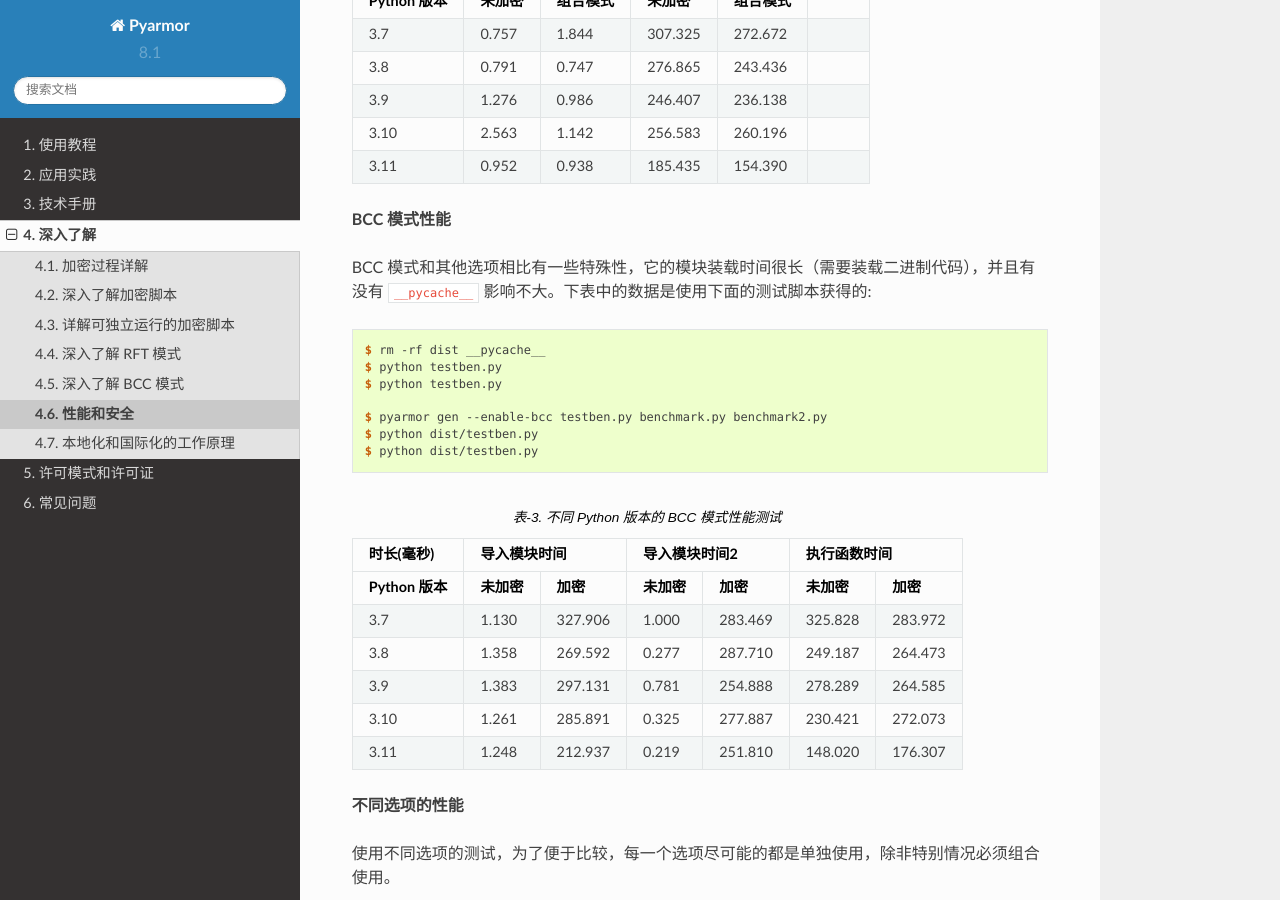
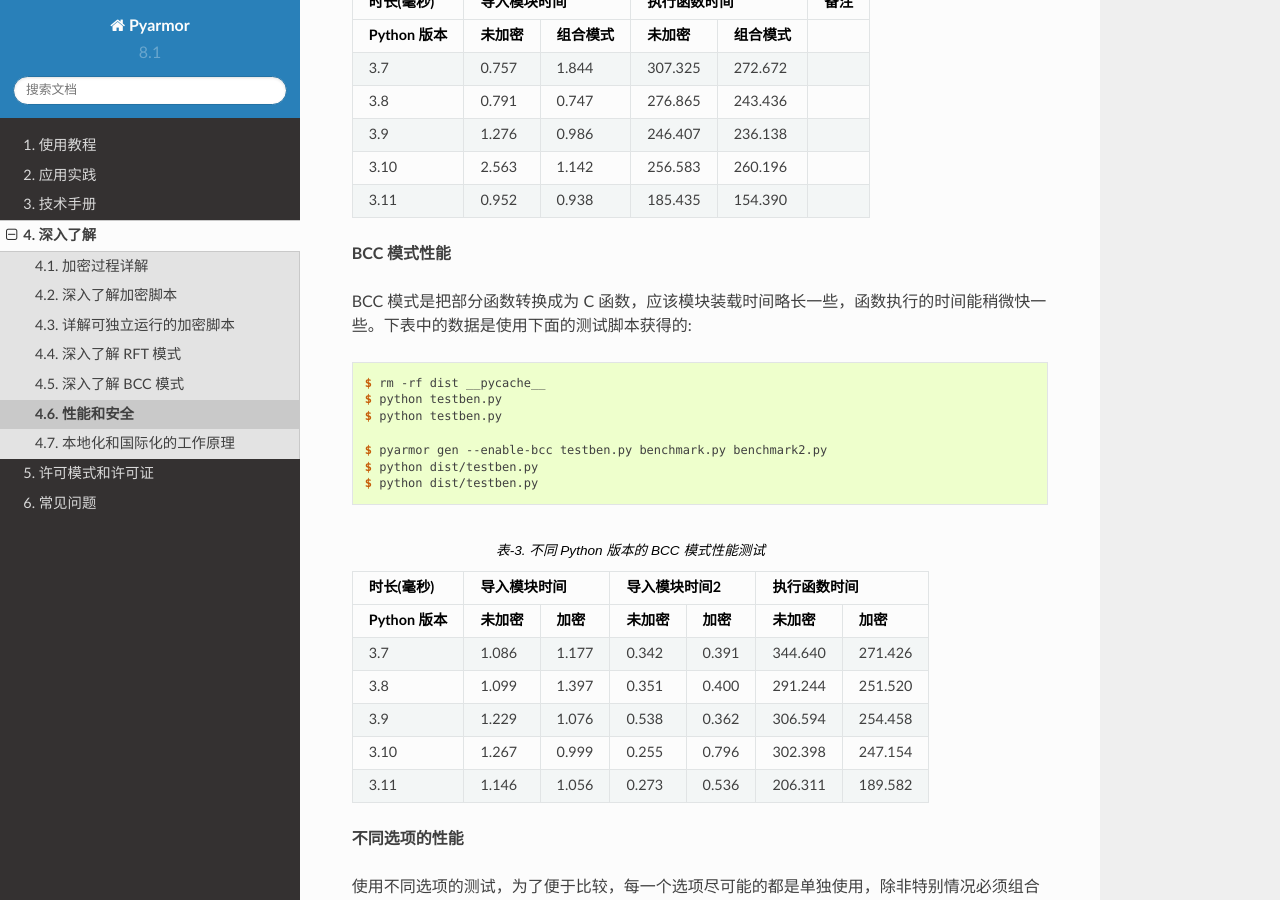
Before and after one commit to dashingsoft/pyarmor-docs-zh, a Sphinx documentation site: the page built from docs/topic/performance.rst, in a window 1280 px wide and 900 px high, scrolled down 3559 px. Built offline with Sphinx 7.4.7 and the Read the Docs theme 2.0.0, drawn with Linux system fonts in a browser that asks for light colours; pages that are not in the unit, such as notebooks, are missing from menus; some of the changed text lies outside the part shown.

```diff
--- a/docs/how-to/security.rst
+++ b/docs/how-to/security.rst
@@ -17,7 +17,7 @@
 下面的选项都可以用来增加安全性
 
 * :option:`--enable-rft` 几乎不影响性能，是推荐选项
-* :option:`--enable-bcc` 可能会显著增加模块导入时间
+* :option:`--enable-bcc` 能增加函数执行速度，但是可能需要的内存会多一些
 * :option:`--enable-jit` 可以防止静态反编译
 * :option:`--enable-themida` 可以防止动态调试器，但是对性能影响比较大，并且仅在 Windwos 可用
 * :option:`--mix-str` 保护脚本的所有字符串常量
--- a/docs/topic/performance.rst
+++ b/docs/topic/performance.rst
@@ -179,7 +181,7 @@ RFT 模式是直接把源代码的函数，类，方法和变量进行重命名
 
 **BCC 模式性能**
 
-BCC 模式和其他选项相比有一些特殊性，它的模块装载时间很长（需要装载二进制代码），并且有没有 ``__pycache__`` 影响不大。下表中的数据是使用下面的测试脚本获得的::
+BCC 模式是把部分函数转换成为 C 函数，应该模块装载时间略长一些，函数执行的时间能稍微快一些。下表中的数据是使用下面的测试脚本获得的::
 
     $ rm -rf dist __pycache__
     $ python testben.py
@@ -197,11 +199,11 @@ BCC 模式和其他选项相比有一些特殊性，它的模块装载时间很
    --------------  --------------------  --------------------  --------------------
    Python 版本      未加密      加密       未加密      加密       未加密      加密
    ==============  =========  =========  =========  =========  =========  =========
-   3.7             1.130      327.906    1.000      283.469    325.828    283.972
-   3.8             1.358      269.592    0.277      287.710    249.187    264.473
-   3.9             1.383      297.131    0.781      254.888    278.289    264.585
-   3.10            1.261      285.891    0.325      277.887    230.421    272.073
-   3.11            1.248      212.937    0.219      251.810    148.020    176.307
+   3.7             1.086      1.177      0.342      0.391      344.640    271.426
+   3.8             1.099      1.397      0.351      0.400      291.244    251.520
+   3.9             1.229      1.076      0.538      0.362      306.594    254.458
+   3.10            1.267      0.999      0.255      0.796      302.398    247.154
+   3.11            1.146      1.056      0.273      0.536      206.311    189.582
    ==============  =========  =========  =========  =========  =========  =========
 
 **不同选项的性能**
```
Also changed, not shown: other parts of docs/topic/performance.rst (+3 -1 lines).
